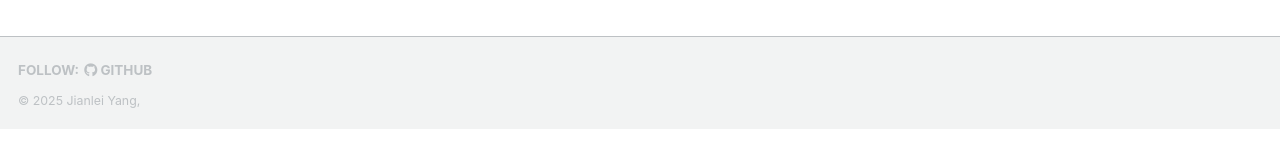
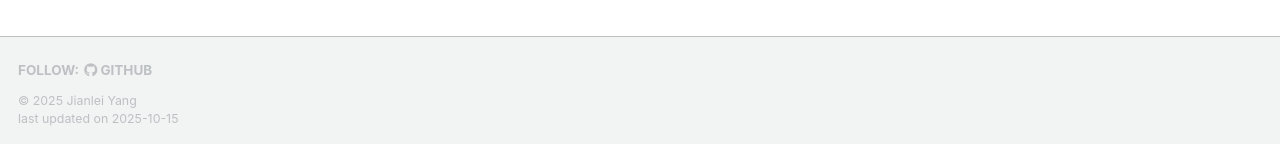
Before and after one commit to dogrush/dogrush.github.io, a Jekyll site: the page built from _pages/about.md, in a window 1280 px wide and 900 px high, scrolled down 2955 px. Shown: the part 753-897 px from the top of the window. Built offline with Jekyll 4.4.1, drawn with Linux system fonts in a browser that asks for light colours; some web fonts are replaced; a script that is not in the unit is left out.

Commit message:
Update footer.html

```diff
--- a/_includes/footer.html
+++ b/_includes/footer.html
@@ -23,6 +23,6 @@
   <!--
   &copy; {{ site.time | date: '%Y' }} {{ site.name | default: site.title }}, {{ site.data.ui-text[site.locale].powered_by | default: "Powered by" }} <a href="http://jekyllrb.com" rel="nofollow">Jekyll</a> &amp; <a href="https://github.com/academicpages/academicpages.github.io">AcademicPages</a>, a fork of <a href="https://mademistakes.com/work/minimal-mistakes-jekyll-theme/" rel="nofollow">Minimal Mistakes</a>.<br />
   -->
-  &copy; {{ site.time | date: '%Y' }} {{ site.name | default: site.title }}, {{ site.data.ui-text[site.locale].<br />
+  &copy; {{ site.time | date: '%Y' }} {{ site.name | default: site.title }}<br />
   last updated on {{ "now" | date: '%Y-%m-%d' }}
 </div>
```
